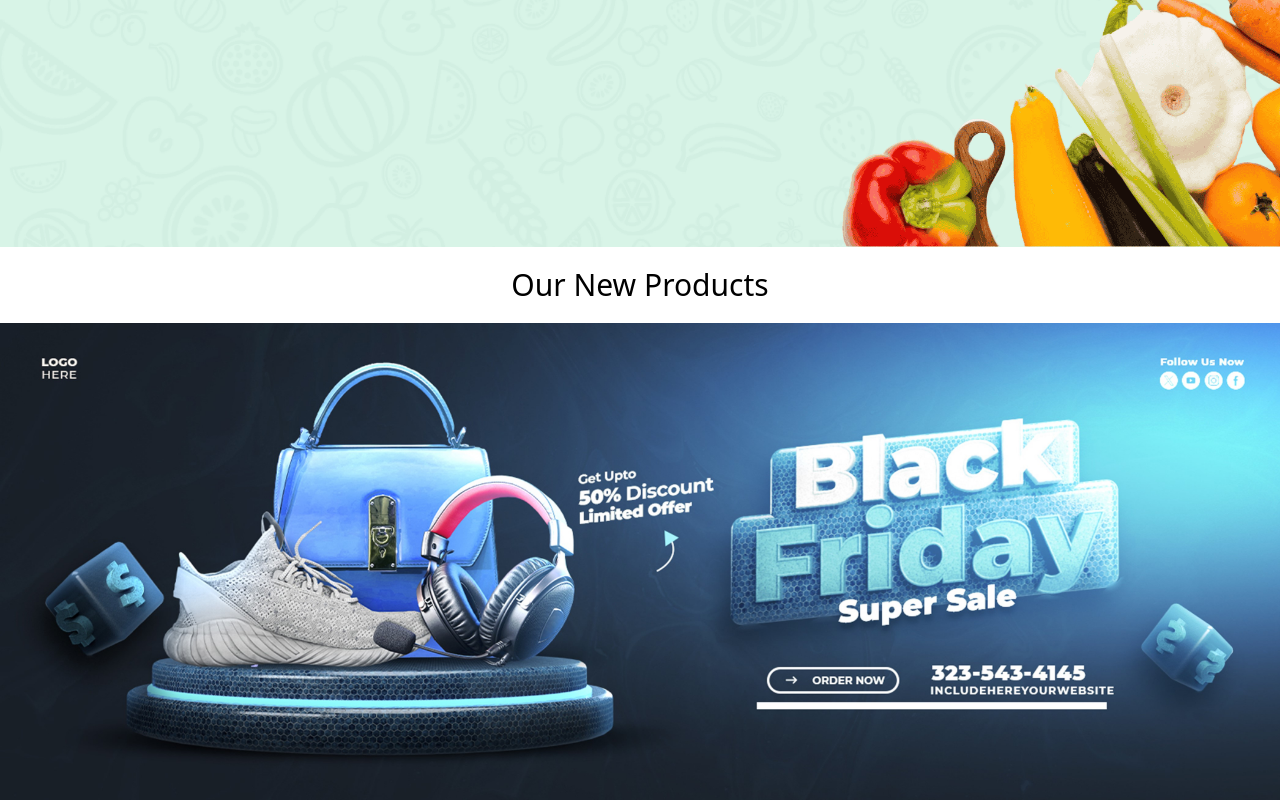
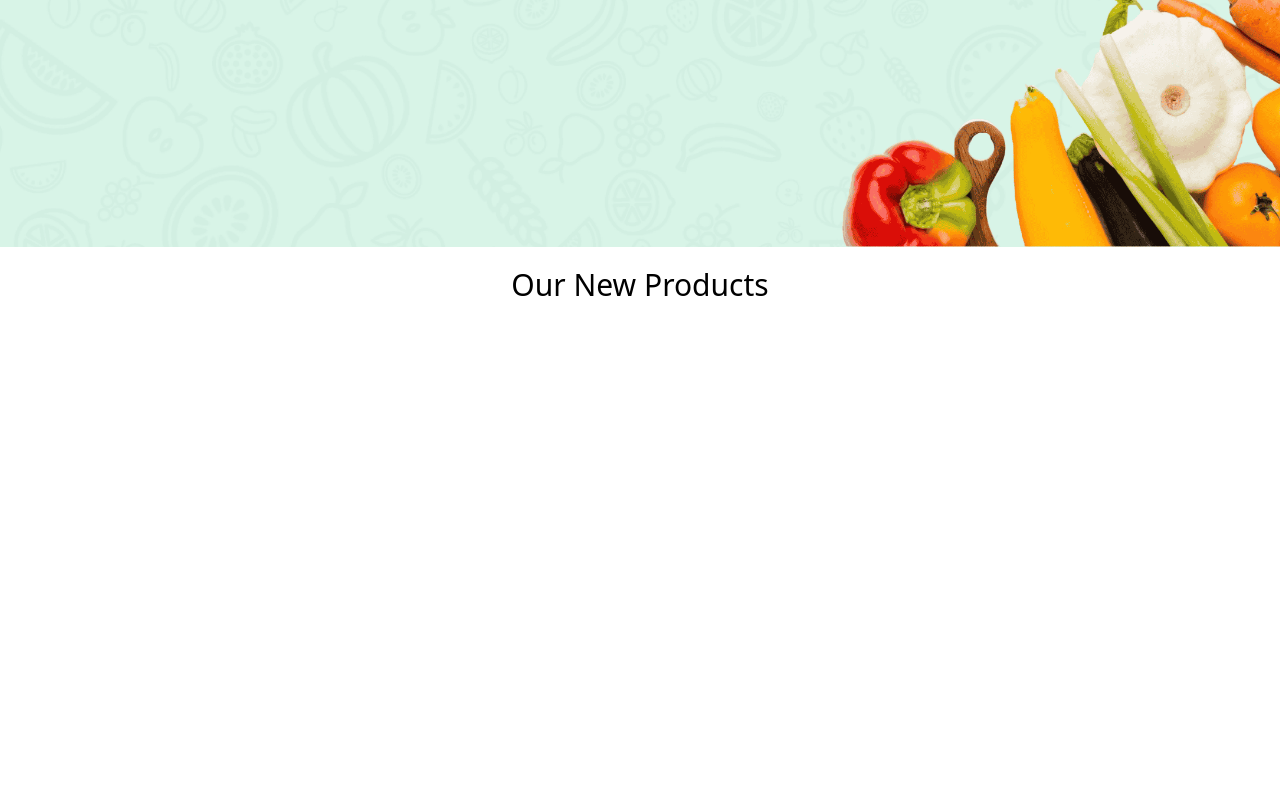
Before and after one commit to manishjk08/Ecom-task1, a React (Vite) app: page / in a window 1280 px wide. Shown: the part 402-1202 px from the top of the page. After the commit the page ends 800 px from the top, so only its background shows below. Built offline with nearby package versions, Linux system fonts and the light colour scheme.

Commit message:
remove banner

```diff
--- a/src/components/Home.jsx
+++ b/src/components/Home.jsx
@@ -1,7 +1,7 @@
 import React from 'react'
 import image from '../assets/main_banner_bg.png'
 import {useNavigate} from 'react-router-dom'
-import banner from '../assets/banner.jpg'
+
 const Home = () => {
   const navigate =useNavigate()
   const handleNavigate =()=>{
@@ -22,9 +22,7 @@ const Home = () => {
       </div>
       <div>
         <h1 className='text-3xl text-center my-5'>Our New Products</h1>
-        <div >
-          <img src={banner} alt='banner' />
-        </div>
+
       </div>
     </div>
   )
```
